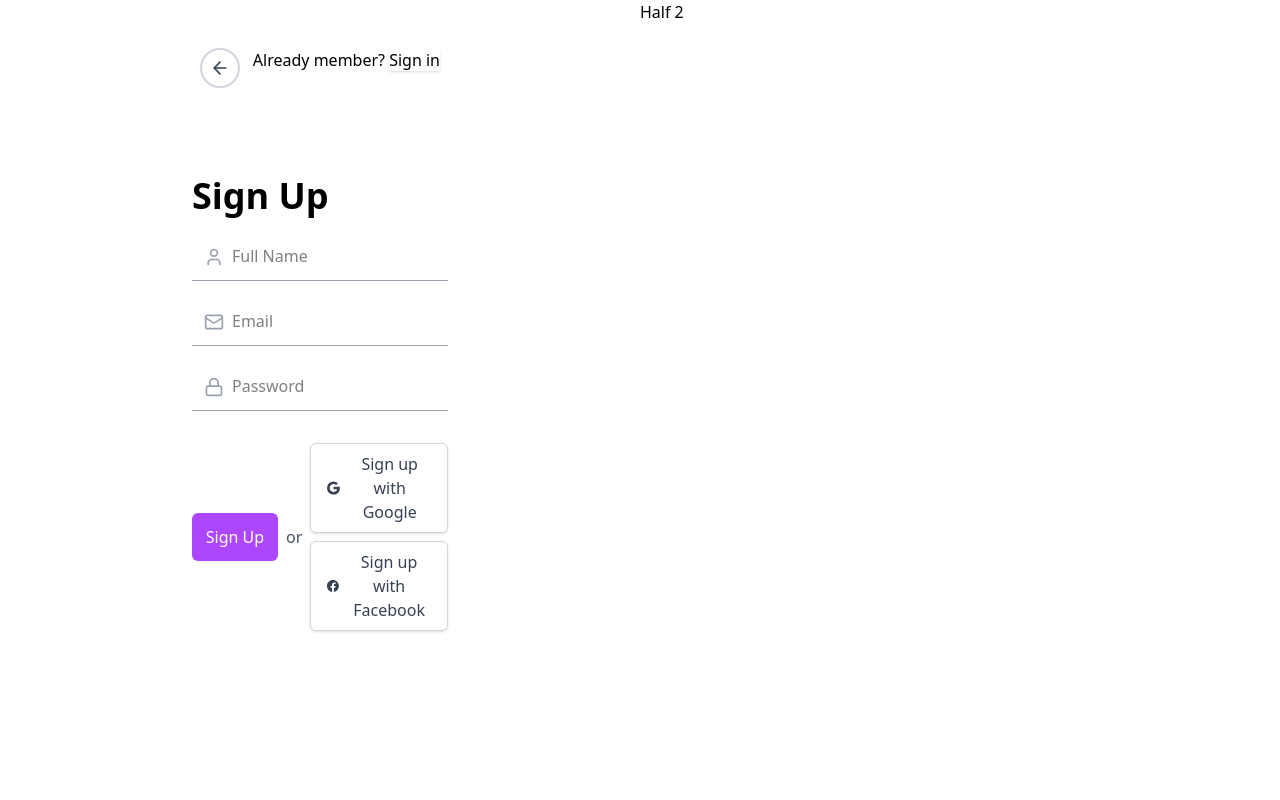
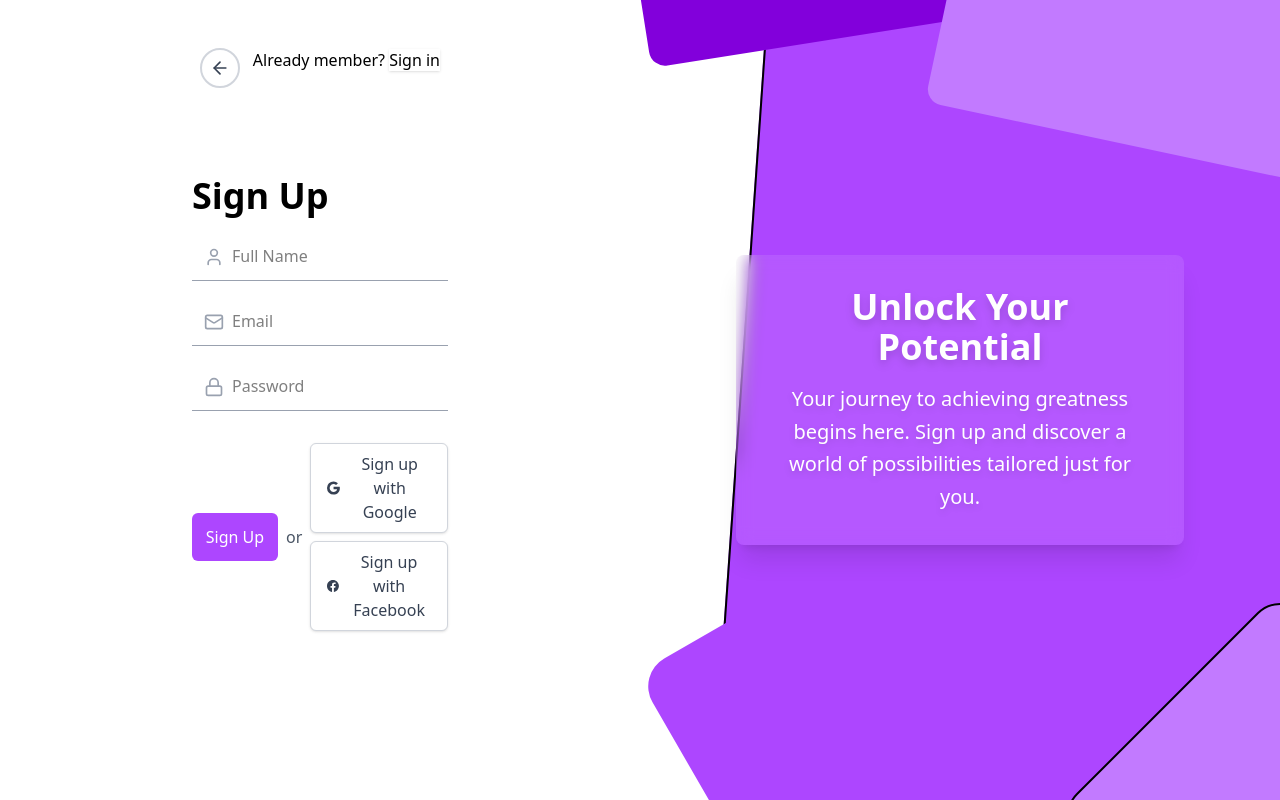
Before and after one commit to Kevin200k/stem_dev_team, a React (Vite) app in the folder client/: page /signup in a window 1280 px wide. Built offline with nearby package versions, Linux system fonts and the light colour scheme.

Commit message:
Finished the design of login and sign up page

```diff
--- /dev/null
+++ b/client/src/components/LoginHalf.jsx
@@ -0,0 +1,41 @@
+import React from 'react'
+
+const LoginHalf = () => {
+  return (
+    <div className="flex-1">
+        <div className='relative min-h-screen overflow-hidden'>
+          {/* Your existing shapes */}
+          <div className='absolute h-[96rem] left-0 w-full bg-purple-500 rotate-4 transform
+          translate-x-[5rem] translate-y-[-5rem] border-2 border-black'>
+
+          </div>
+          <div className='absolute top-0 h-24 w-2xl bg-purple-700 rounded-2xl rotate-[-9deg] transform
+          translate-y-[-5rem] '>
+          </div>
+          <div className='w-96 h-56 bg-purple-400 absolute right-2 top-16 rounded-2xl rotate-12 transform translate-y-[-9rem] translate-x-14'>
+          </div>
+          <div className='absolute h-[49rem] w-xl bg-purple-500 rounded-b-4xl bottom-0 rounded-4xl rotate-60 transform translate-y-[20rem] translate-x-[12rem]'>
+
+          </div>
+
+          <div className='absolute h-[20rem] w-[20rem] bg-purple-400 bottom-4 transform translate-x-[30rem]
+          translate-y-[12rem] rotate-45 rounded-4xl border-2 border-black'>
+
+          </div>
+
+          {/* Inspirational Write-up for Login Page */}
+          <div className='absolute top-1/2 left-1/2 -translate-x-1/2 -translate-y-1/2 z-50
+                      bg-white/10 backdrop-blur-sm rounded-lg shadow-xl
+                      text-white text-center p-8 w-3/4 max-w-md'>
+            <h2 className='text-4xl font-extrabold mb-4 drop-shadow-lg'>Welcome Back, Trailblazer!</h2>
+            <p className='text-xl leading-relaxed drop-shadow-md'>
+              Dive back into your world and pick up where you left off. Great things are just a login away.
+            </p>
+          </div>
+
+        </div>
+      </div>
+  )
+}
+
+export default LoginHalf
--- /dev/null
+++ b/client/src/components/SignupHalf.jsx
@@ -0,0 +1,41 @@
+import React from 'react'
+
+const SignupHalf = () => {
+  return (
+    <div className="flex-1">
+      <div className='relative min-h-screen overflow-hidden'>
+        {/* Your existing shapes */}
+        <div className='absolute h-[96rem] left-0 w-full bg-purple-500 rotate-4 transform
+        translate-x-[5rem] translate-y-[-5rem] border-2 border-black'>
+
+        </div>
+        <div className='absolute top-0 h-24 w-2xl bg-purple-700 rounded-2xl rotate-[-9deg] transform
+        translate-y-[-5rem] '>
+        </div>
+        <div className='w-96 h-56 bg-purple-400 absolute right-2 top-16 rounded-2xl rotate-12 transform translate-y-[-9rem] translate-x-14'>
+        </div>
+        <div className='absolute h-[49rem] w-xl bg-purple-500 rounded-b-4xl bottom-0 rounded-4xl rotate-60 transform translate-y-[20rem] translate-x-[12rem]'>
+
+        </div>
+
+        <div className='absolute h-[20rem] w-[20rem] bg-purple-400 bottom-4 transform translate-x-[30rem]
+        translate-y-[12rem] rotate-45 rounded-4xl border-2 border-black'>
+
+        </div>
+
+        {/* MODIFIED: Inspirational Write-up with attractive design */}
+        <div className='absolute top-1/2 left-1/2 -translate-x-1/2 -translate-y-1/2 z-50
+                    bg-white/10 backdrop-blur-sm rounded-lg shadow-xl
+                    text-white text-center p-8 w-3/4 max-w-md'>
+          <h2 className='text-4xl font-extrabold mb-4 drop-shadow-lg'>Unlock Your Potential</h2>
+          <p className='text-xl leading-relaxed drop-shadow-md'>
+            Your journey to achieving greatness begins here. Sign up and discover a world of possibilities tailored just for you.
+          </p>
+        </div>
+
+      </div>
+    </div>
+  )
+}
+
+export default SignupHalf
--- a/client/src/pages/LoginPage.jsx
+++ b/client/src/pages/LoginPage.jsx
@@ -1,11 +1,11 @@
-import { ArrowLeft, Mail, Lock, ArrowRight} from 'lucide-react';
+import { ArrowLeft, Mail, Lock, ArrowRight } from 'lucide-react';
 import { BsGoogle, BsFacebook } from 'react-icons/bs';
 import { useState } from 'react';
+import LoginHalf from '../components/LoginHalf';
 
 const LoginPage = () => {
-  const [username, setUsername] = useState('')
-  const [password, setPassword] = useState('')
-
+  const [username, setUsername] = useState('');
+  const [password, setPassword] = useState('');
 
   return (
     <section className="h-screen grid grid-cols-2">
@@ -75,9 +75,7 @@ const LoginPage = () => {
         </form>
       </div>
 
-      <div>
-
-      </div>
+      <LoginHalf />
     </section>
   );
 };
--- a/client/src/pages/SignupPage.jsx
+++ b/client/src/pages/SignupPage.jsx
@@ -2,6 +2,7 @@ import React from 'react'
 import { ArrowLeft, User, Mail, Lock} from 'lucide-react';
 import { BsGoogle, BsFacebook } from 'react-icons/bs';
 import { useState } from 'react';
+import SignupHalf from '../components/SignupHalf';
 
 
 
@@ -80,9 +81,9 @@ const SignupPage = () => {
           </div>
         </form>
       </div>
-      <div className="flex-1">
-        Half 2
-      </div>
+
+      <SignupHalf />
+
     </section>
   )
 }
```
